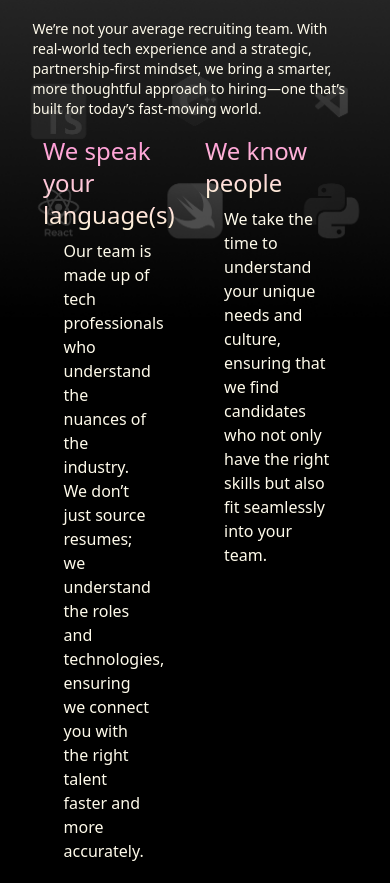
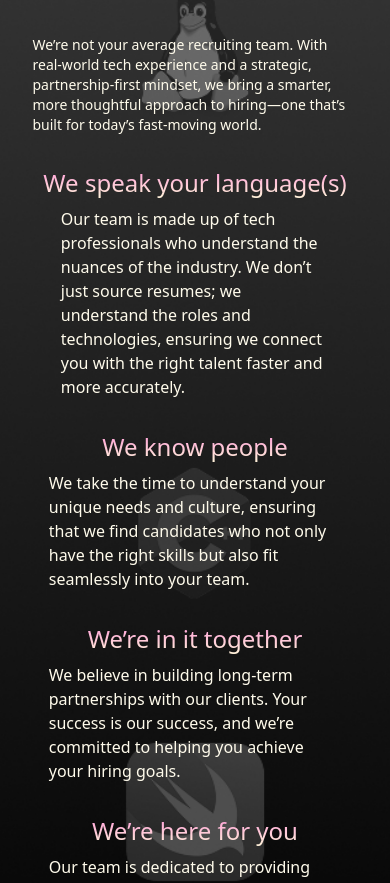
Before and after one commit to TroyKDuncan/Onboarding, an Angular app in the folder Onboarding/: page / in a window 390 px wide. Shown: the part 1086-1969 px from the top of the page. Built offline with nearby package versions, Linux system fonts and the light colour scheme.

Commit message:
Finished what makes us different responsiveness

```diff
--- a/Onboarding/src/app/components/homepage-different/homepage-different.component.css
+++ b/Onboarding/src/app/components/homepage-different/homepage-different.component.css
@@ -18,23 +18,15 @@
   /* Small screens */
   @media (max-width: 640px) {
     .background-container {
-      height: 60vh;
+      height: 150vh;
       background-position: top;
     }
   }
 
   /* Medium screens */
-  @media (min-width: 641px) and (max-width: 1023px) {
+  @media (min-width: 641px) {
     .background-container {
-      height: 75vh;
-      background-position: center;
-    }
-  }
-
-  /* Large screens and up */
-  @media (min-width: 1024px) {
-    .background-container {
-      height: 90vh;
+      height: 100vh;
       background-position: center;
     }
   }
@@ -49,3 +41,6 @@
   -webkit-background-clip: text;
   -webkit-text-fill-color: transparent;
 }
+
+
+/* nora */
--- a/Onboarding/src/app/components/homepage-different/homepage-different.component.html
+++ b/Onboarding/src/app/components/homepage-different/homepage-different.component.html
@@ -1,7 +1,7 @@
 <div
-  class="background-container h-11/12 flex flex-col items-center md:pt-36 pt-24 md:space-y-12 space-y-4 font-sans"
+  class="background-container h-11/12 flex flex-col items-center md:py-36 py-24 md:space-y-12 space-y-8 font-sans max-h-max"
 >
-  <p class="text-5xl">
+  <p class="text-5xl text-center">
     What makes us<span class="text-[#FF94D7]"> different</span>?
   </p>
   <p class="text-amber-50 md:text-base text-sm w-5/6 xl:w-7/12">
@@ -9,9 +9,13 @@
     a strategic, partnership-first mindset, we bring a smarter, more thoughtful
     approach to hiring—one that’s built for today’s fast-moving world.
   </p>
-  <div class="grid grid-cols-2 grid-rows-2 w-5/6 gap-5">
+  <div
+    class="md:grid md:grid-cols-2 md:grid-rows-2 lg:w-5/6 md:w-full md:gap-5 flex flex-col space-y-8"
+  >
     <div class="flex flex-col items-center space-y-2 px-4">
-      <p class="gradient-text text-2xl">We speak your language(s)</p>
+      <p class="gradient-text text-2xl text-center">
+        We speak your language(s)
+      </p>
       <p class="w-3/4">
         Our team is made up of tech professionals who understand the nuances of
         the industry. We don’t just source resumes; we understand the roles and
@@ -20,7 +24,7 @@
       </p>
     </div>
     <div class="flex flex-col items-center space-y-2">
-      <p class="gradient-text text-2xl">We know people</p>
+      <p class="gradient-text text-2xl text-center">We know people</p>
       <p class="w-3/4">
         We take the time to understand your unique needs and culture, ensuring
         that we find candidates who not only have the right skills but also fit
@@ -28,7 +32,7 @@
       </p>
     </div>
     <div class="flex flex-col items-center space-y-2">
-      <p class="gradient-text text-2xl">We’re in it together</p>
+      <p class="gradient-text text-2xl text-center">We’re in it together</p>
       <p class="w-3/4">
         We believe in building long-term partnerships with our clients. Your
         success is our success, and we’re committed to helping you achieve your
@@ -36,7 +40,7 @@
       </p>
     </div>
     <div class="flex flex-col items-center space-y-2">
-      <p class="gradient-text text-2xl">We’re here for you</p>
+      <p class="gradient-text text-2xl text-center">We’re here for you</p>
       <p class="w-3/4">
         Our team is dedicated to providing exceptional service and support
         throughout the hiring process. We’re always available to answer your
@@ -44,4 +48,10 @@
       </p>
     </div>
   </div>
+  <button
+    class="bg-[#FF94D7] text-black rounded-full px-4 py-2 hover:bg-[#fe6ec9] hover:cursor-pointer flex items-center space-x-2"
+  >
+    <mat-icon>search</mat-icon>
+    <p>LET'S FIND SOME TALENT</p>
+  </button>
 </div>
```
